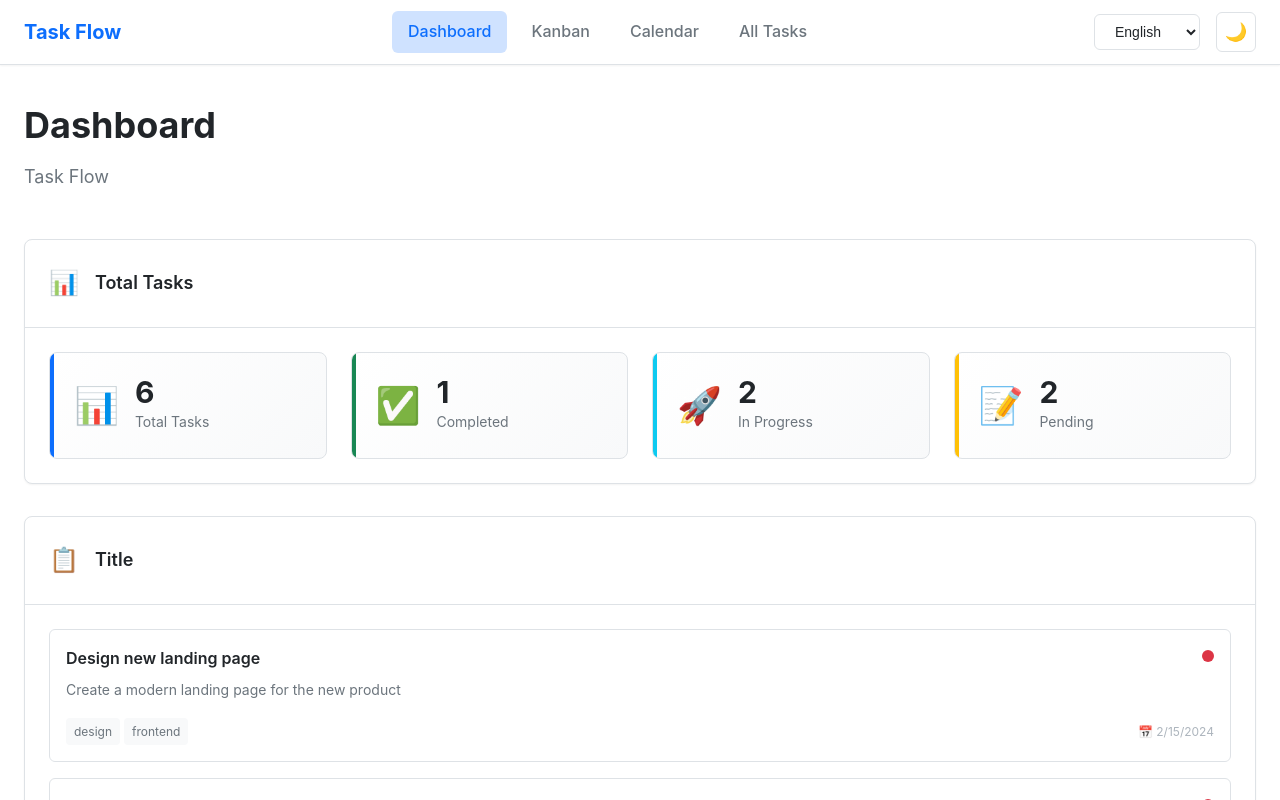
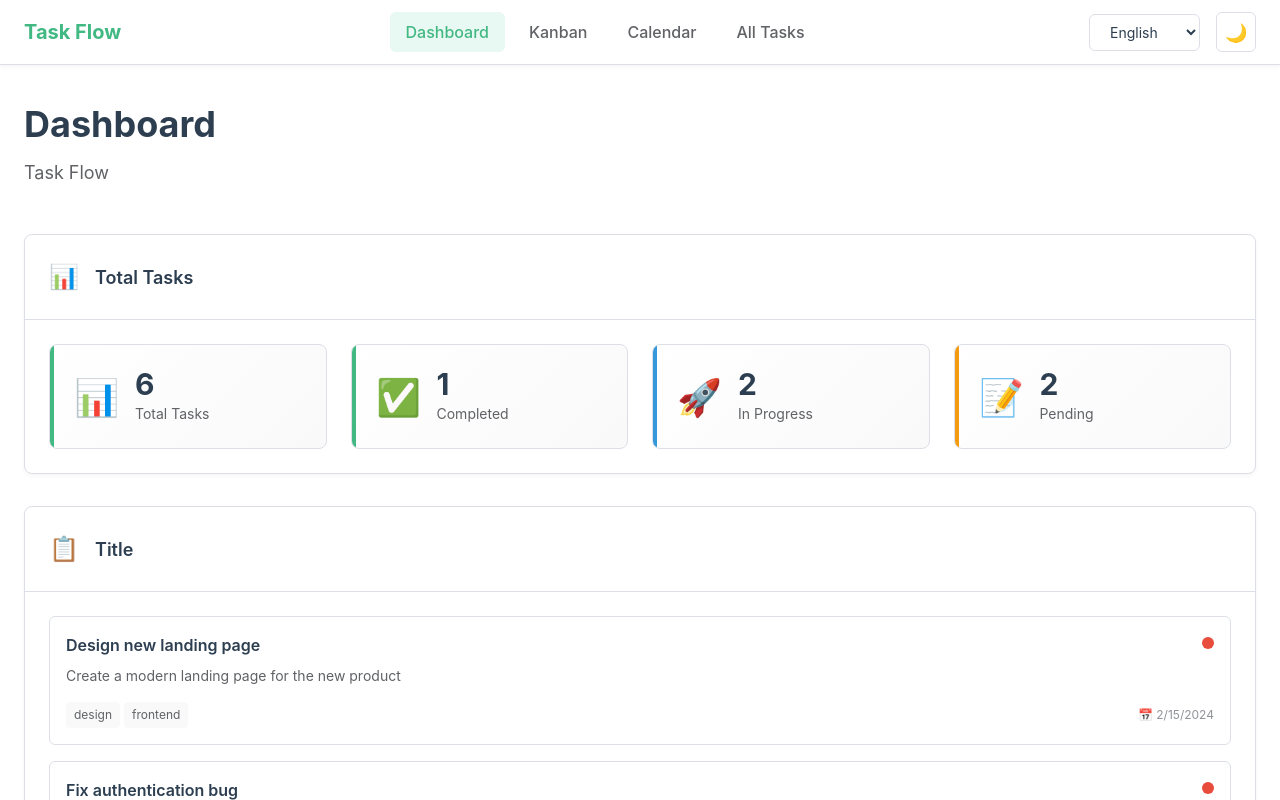
Before and after one commit to Arumyancev/task-flow, a Vue app: page / in a window 1280 px wide. Shown: the top 800 px of the page. Built offline with nearby package versions, Linux system fonts and the light colour scheme; the HTML template or start-up script is replaced by a standard one.

Commit message:
init proj

```diff
--- a/src/assets/main.css
+++ b/src/assets/main.css
@@ -1,122 +1,256 @@
-/* Light Theme */
+/* Light Theme - Vue.js Style */
 [data-theme='light'] {
-  /* Colors */
+  /* Vue Brand Colors */
+  --color-vue-green: #42b883;
+  --color-vue-blue: #35495e;
+
+  /* Primary Colors */
+  --color-primary: #42b883;
+  --color-primary-hover: #33a06f;
+  --color-primary-light: #e8f8f2;
+  --color-primary-dark: #2d8a62;
+
+  /* Background Colors */
   --color-background: #ffffff;
-  --color-background-soft: #f8f9fa;
-  --color-background-mute: #f1f3f5;
+  --color-background-soft: #f9f9f9;
+  --color-background-mute: #f3f4f5;
   --color-surface: #ffffff;
-  --color-surface-variant: #f8f9fa;
+  --color-surface-variant: #fafafa;
 
-  --color-text: #212529;
-  --color-text-secondary: #6c757d;
-  --color-text-muted: #adb5bd;
+  /* Text Colors */
+  --color-text: #2c3e50;
+  --color-text-secondary: #606266;
+  --color-text-muted: #909399;
 
-  --color-primary: #0d6efd;
-  --color-primary-hover: #0b5ed7;
-  --color-primary-light: #cfe2ff;
+  /* Secondary Colors */
+  --color-secondary: #35495e;
+  --color-secondary-hover: #2c3e50;
+  --color-secondary-light: #e8eaed;
 
-  --color-success: #198754;
-  --color-success-light: #d1e7dd;
-  --color-warning: #ffc107;
-  --color-warning-light: #fff3cd;
-  --color-danger: #dc3545;
-  --color-danger-light: #f8d7da;
-  --color-info: #0dcaf0;
-  --color-info-light: #cff4fc;
+  /* Status Colors */
+  --color-success: #42b883;
+  --color-success-light: #e8f8f2;
+  --color-warning: #f39c12;
+  --color-warning-light: #fef5e7;
+  --color-danger: #e74c3c;
+  --color-danger-light: #fdecea;
+  --color-info: #3498db;
+  --color-info-light: #ebf5fb;
 
-  --color-border: #dee2e6;
-  --color-border-hover: #adb5bd;
+  /* Border Colors */
+  --color-border: #dcdfe6;
+  --color-border-hover: #c0c4cc;
+  --color-border-light: #e4e7ed;
 
   /* Shadows */
-  --shadow-sm: 0 1px 2px 0 rgba(0, 0, 0, 0.05);
-  --shadow-md: 0 4px 6px -1px rgba(0, 0, 0, 0.1), 0 2px 4px -1px rgba(0, 0, 0, 0.06);
-  --shadow-lg: 0 10px 15px -3px rgba(0, 0, 0, 0.1), 0 4px 6px -2px rgba(0, 0, 0, 0.05);
+  --shadow-sm: 0 2px 4px rgba(0, 0, 0, 0.04);
+  --shadow-md: 0 4px 8px rgba(0, 0, 0, 0.08);
+  --shadow-lg: 0 8px 16px rgba(0, 0, 0, 0.12);
+  --shadow-xl: 0 12px 24px rgba(0, 0, 0, 0.16);
 }
 
-/* Dark Theme */
+/* Dark Theme - Vue.js Style */
 [data-theme='dark'] {
-  /* Colors */
+  /* Vue Brand Colors */
+  --color-vue-green: #42b883;
+  --color-vue-blue: #35495e;
+
+  /* Primary Colors */
+  --color-primary: #42b883;
+  --color-primary-hover: #52c793;
+  --color-primary-light: #1a4d37;
+  --color-primary-dark: #34a370;
+
+  /* Background Colors */
   --color-background: #1a1a1a;
-  --color-background-soft: #242424;
-  --color-background-mute: #2d2d2d;
-  --color-surface: #242424;
-  --color-surface-variant: #2d2d2d;
+  --color-background-soft: #222222;
+  --color-background-mute: #2a2a2a;
+  --color-surface: #1e1e1e;
+  --color-surface-variant: #252525;
 
-  --color-text: #e9ecef;
-  --color-text-secondary: #adb5bd;
-  --color-text-muted: #6c757d;
+  /* Text Colors */
+  --color-text: #e0e0e0;
+  --color-text-secondary: #a8a8a8;
+  --color-text-muted: #707070;
 
-  --color-primary: #0d6efd;
-  --color-primary-hover: #3d8bfd;
-  --color-primary-light: #084298;
+  /* Secondary Colors */
+  --color-secondary: #4a5f7f;
+  --color-secondary-hover: #5a6f8f;
+  --color-secondary-light: #2a3a4a;
 
-  --color-success: #198754;
-  --color-success-light: #0f5132;
-  --color-warning: #ffc107;
-  --color-warning-light: #997404;
-  --color-danger: #dc3545;
-  --color-danger-light: #842029;
-  --color-info: #0dcaf0;
-  --color-info-light: #055160;
+  /* Status Colors */
+  --color-success: #42b883;
+  --color-success-light: #1a4d37;
+  --color-warning: #f39c12;
+  --color-warning-light: #5a4012;
+  --color-danger: #e74c3c;
+  --color-danger-light: #5a1e18;
+  --color-info: #3498db;
+  --color-info-light: #1a3d5a;
 
-  --color-border: #3d3d3d;
-  --color-border-hover: #6c757d;
+  /* Border Colors */
+  --color-border: #3a3a3a;
+  --color-border-hover: #4a4a4a;
+  --color-border-light: #303030;
 
   /* Shadows */
-  --shadow-sm: 0 1px 2px 0 rgba(0, 0, 0, 0.3);
-  --shadow-md: 0 4px 6px -1px rgba(0, 0, 0, 0.4), 0 2px 4px -1px rgba(0, 0, 0, 0.3);
-  --shadow-lg: 0 10px 15px -3px rgba(0, 0, 0, 0.5), 0 4px 6px -2px rgba(0, 0, 0, 0.4);
+  --shadow-sm: 0 2px 4px rgba(0, 0, 0, 0.2);
+  --shadow-md: 0 4px 8px rgba(0, 0, 0, 0.3);
+  --shadow-lg: 0 8px 16px rgba(0, 0, 0, 0.4);
+  --shadow-xl: 0 12px 24px rgba(0, 0, 0, 0.5);
 }
 
 /* Base Styles */
 :root {
-  /* Spacing */
-  --spacing-xs: 0.25rem;
-  --spacing-sm: 0.5rem;
-  --spacing-md: 1rem;
-  --spacing-lg: 1.5rem;
-  --spacing-xl: 2rem;
-  --spacing-2xl: 3rem;
+  /* Spacing Scale */
+  --spacing-xs: 0.25rem;    /* 4px */
+  --spacing-sm: 0.5rem;     /* 8px */
+  --spacing-md: 1rem;       /* 16px */
+  --spacing-lg: 1.5rem;     /* 24px */
+  --spacing-xl: 2rem;       /* 32px */
+  --spacing-2xl: 3rem;      /* 48px */
+  --spacing-3xl: 4rem;      /* 64px */
 
   /* Border Radius */
-  --radius-sm: 0.25rem;
-  --radius-md: 0.375rem;
-  --radius-lg: 0.5rem;
-  --radius-xl: 0.75rem;
-  --radius-2xl: 1rem;
+  --radius-sm: 0.25rem;     /* 4px */
+  --radius-md: 0.375rem;    /* 6px */
+  --radius-lg: 0.5rem;      /* 8px */
+  --radius-xl: 0.75rem;     /* 12px */
+  --radius-2xl: 1rem;       /* 16px */
+  --radius-full: 9999px;
 
   /* Font Sizes */
-  --font-xs: 0.75rem;
-  --font-sm: 0.875rem;
-  --font-md: 1rem;
-  --font-lg: 1.125rem;
-  --font-xl: 1.25rem;
-  --font-2xl: 1.5rem;
-  --font-3xl: 1.875rem;
-  --font-4xl: 2.25rem;
+  --font-xs: 0.75rem;       /* 12px */
+  --font-sm: 0.875rem;      /* 14px */
+  --font-md: 1rem;          /* 16px */
+  --font-lg: 1.125rem;      /* 18px */
+  --font-xl: 1.25rem;       /* 20px */
+  --font-2xl: 1.5rem;       /* 24px */
+  --font-3xl: 1.875rem;     /* 30px */
+  --font-4xl: 2.25rem;      /* 36px */
+
+  /* Font Weights */
+  --font-weight-normal: 400;
+  --font-weight-medium: 500;
+  --font-weight-semibold: 600;
+  --font-weight-bold: 700;
+
+  /* Line Heights */
+  --line-height-tight: 1.25;
+  --line-height-normal: 1.5;
+  --line-height-relaxed: 1.75;
 
   /* Transitions */
-  --transition-fast: 150ms ease-in-out;
-  --transition-base: 200ms ease-in-out;
-  --transition-slow: 300ms ease-in-out;
+  --transition-fast: 150ms cubic-bezier(0.4, 0, 0.2, 1);
+  --transition-base: 200ms cubic-bezier(0.4, 0, 0.2, 1);
+  --transition-slow: 300ms cubic-bezier(0.4, 0, 0.2, 1);
+
+  /* Z-Index Scale */
+  --z-dropdown: 1000;
+  --z-sticky: 1020;
+  --z-fixed: 1030;
+  --z-modal-backdrop: 1040;
+  --z-modal: 1050;
+  --z-popover: 1060;
+  --z-tooltip: 1070;
 }
 
-/* Global Styles */
-* {
+/* Global Reset */
+*,
+*::before,
+*::after {
   box-sizing: border-box;
   margin: 0;
   padding: 0;
 }
 
+/* Body Styles */
 body {
-  font-family: -apple-system, BlinkMacSystemFont, 'Segoe UI', Roboto, Oxygen, Ubuntu, Cantarell,
-    'Helvetica Neue', sans-serif;
-  line-height: 1.6;
+  font-family: -apple-system, BlinkMacSystemFont, 'Segoe UI', Roboto, 'Helvetica Neue', Arial,
+    'Noto Sans', sans-serif, 'Apple Color Emoji', 'Segoe UI Emoji', 'Segoe UI Symbol',
+    'Noto Color Emoji';
+  font-size: var(--font-md);
+  line-height: var(--line-height-normal);
   color: var(--color-text);
   background-color: var(--color-background);
   transition: background-color var(--transition-base), color var(--transition-base);
+  -webkit-font-smoothing: antialiased;
+  -moz-osx-font-smoothing: grayscale;
 }
 
+/* App Container */
 #app {
   min-height: 100vh;
 }
+
+/* Links */
+a {
+  color: var(--color-primary);
+  text-decoration: none;
+  transition: color var(--transition-fast);
+}
+
+a:hover {
+  color: var(--color-primary-hover);
+}
+
+/* Buttons Base */
+button {
+  font-family: inherit;
+  font-size: inherit;
+  cursor: pointer;
+  border: none;
+  background: none;
+}
+
+/* Input Base */
+input,
+select,
+textarea {
+  font-family: inherit;
+  font-size: inherit;
+  color: var(--color-text);
+}
+
+/* Scrollbar Styles */
+::-webkit-scrollbar {
+  width: 8px;
+  height: 8px;
+}
+
+::-webkit-scrollbar-track {
+  background: var(--color-background-soft);
+}
+
+::-webkit-scrollbar-thumb {
+  background: var(--color-border-hover);
+  border-radius: var(--radius-full);
+}
+
+::-webkit-scrollbar-thumb:hover {
+  background: var(--color-text-muted);
+}
+
+/* Selection */
+::selection {
+  background-color: var(--color-primary-light);
+  color: var(--color-text);
+}
+
+/* Focus Visible */
+:focus-visible {
+  outline: 2px solid var(--color-primary);
+  outline-offset: 2px;
+}
+
+/* Utility Classes */
+.vue-gradient {
+  background: linear-gradient(135deg, var(--color-primary) 0%, var(--color-secondary) 100%);
+}
+
+.text-gradient {
+  background: linear-gradient(135deg, var(--color-primary) 0%, var(--color-secondary) 100%);
+  -webkit-background-clip: text;
+  -webkit-text-fill-color: transparent;
+  background-clip: text;
+}
```
